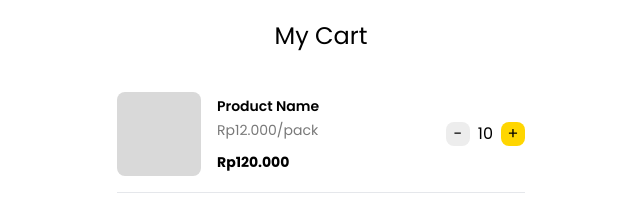
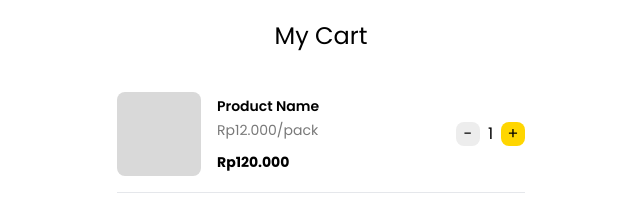
Before and after one commit to mubasyir19/TokoKu-Web, a Next.js app: page /cart in a window 1280 px wide. Shown: the top 207 px of the page, without its empty margins (319-959 px from the left). Built offline with nearby package versions, Linux system fonts and the light colour scheme; a web font is replaced by a local one.

Commit message:
add(cart): trying state management count

```diff
--- a/src/app/(menu)/cart/page.jsx
+++ b/src/app/(menu)/cart/page.jsx
@@ -1,6 +1,18 @@
-import React from 'react';
+'use client';
+
+import React, { useState } from 'react';
 
 export default function Cart() {
+  const [count, setCount] = useState(1);
+
+  const addCount = () => {
+    setCount(count + 1);
+  };
+
+  const minCount = () => {
+    setCount(count - 1);
+  };
+
   return (
     <div className='px-5'>
       {/* <p>This is Cart page</p> */}
@@ -16,9 +28,13 @@ export default function Cart() {
             </div>
           </div>
           <div className='flex gap-x-2 my-auto'>
-            <button className='h-6 w-6 rounded-lg bg-[#EDEDED]'>-</button>
-            <p className=''>10</p>
-            <button className='h-6 w-6 rounded-lg bg-[#FFD600]'>+</button>
+            <button className='h-6 w-6 rounded-lg bg-[#EDEDED]' onClick={minCount}>
+              -
+            </button>
+            <p className=''>{count}</p>
+            <button className='h-6 w-6 rounded-lg bg-[#FFD600]' onClick={addCount}>
+              +
+            </button>
           </div>
         </div>
         <hr />
```
